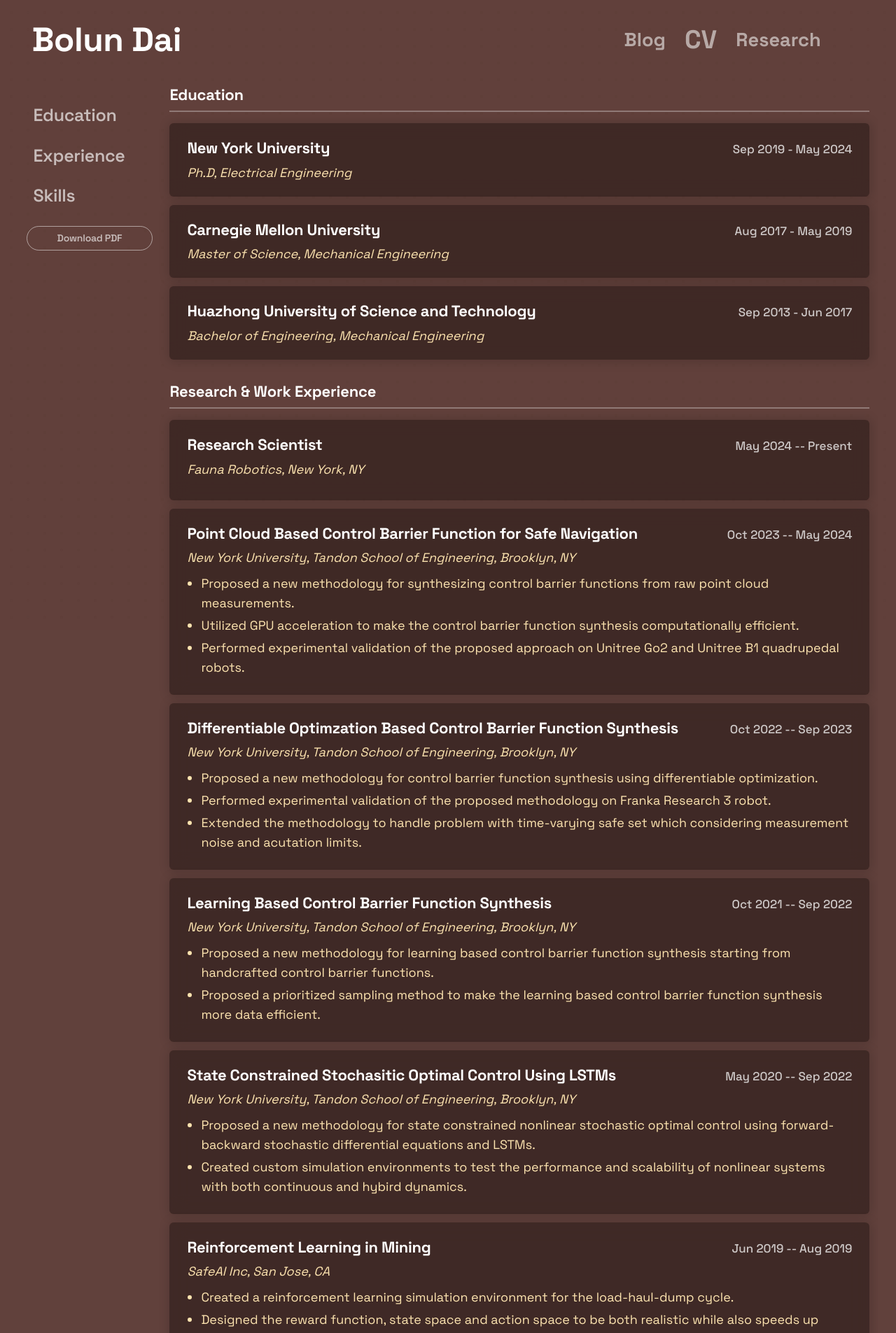
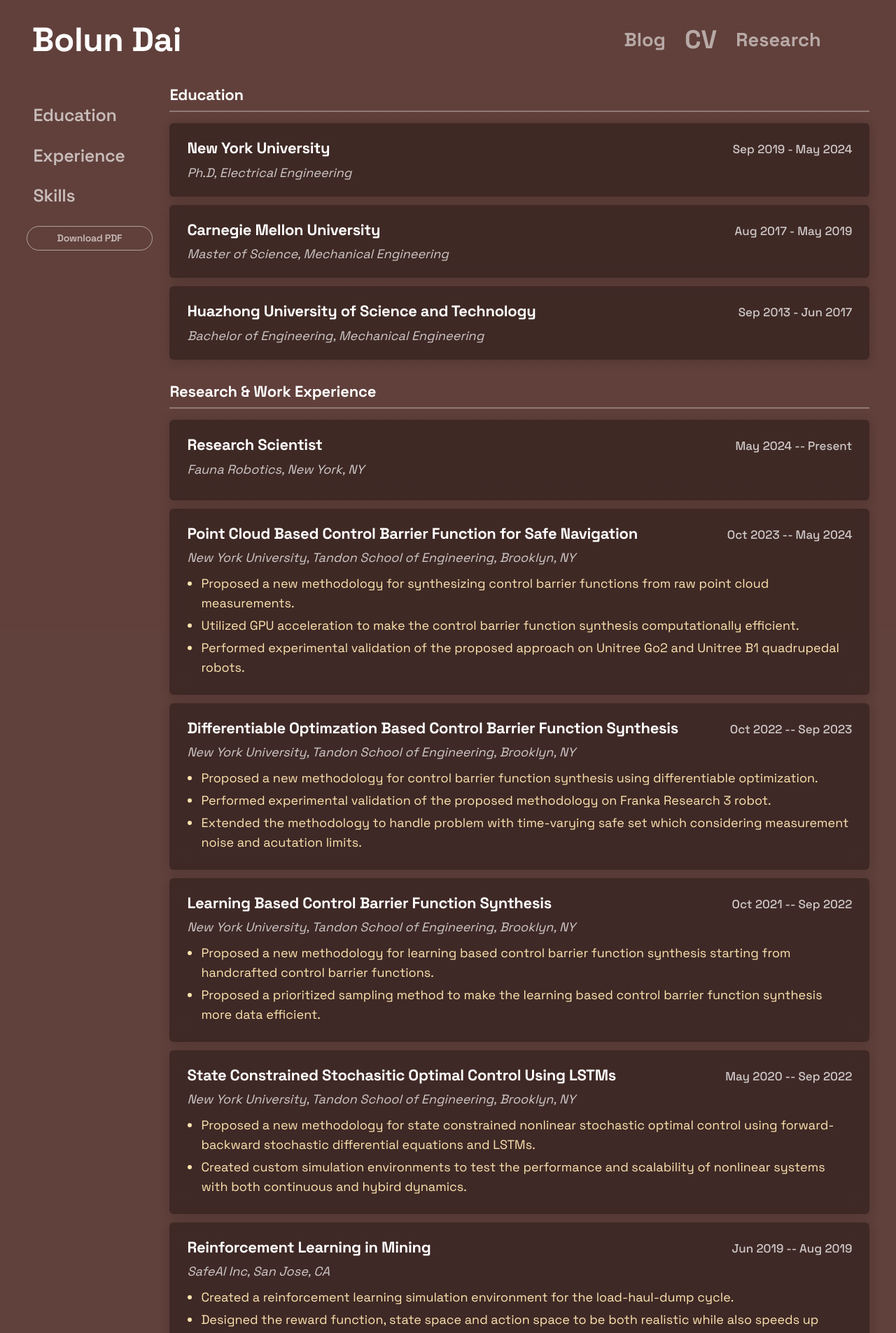
Before and after one commit to BolunDai0216/BolunDai0216.github.io, a Jekyll site: the page built from cv.html, in a window 1280 px wide. Shown: the top 1905 px of the page at 70% size. Built offline with Jekyll 4.4.1, drawn with Linux system fonts in a browser that asks for light colours.

Commit message:
updated footnote and cv

```diff
--- a/_includes/footer.html
+++ b/_includes/footer.html
@@ -1,8 +1,8 @@
 <footer id="footer">
-    <div class="container-fluid">
-        <div class="row mx-5">
+    <div class="container-fluid mx-2">
+        <div class="row">
             <p class="footer-p col-6">&copy Bolun Dai 2024</p>
-            <p class="col-6 text-end">
+            <p class="col-6 text-end pe-md-5">
                 <a href="mailto:bd1555@nyu.edu" style="padding: 0px 0px 0px 2%; text-decoration: none;">
                     <svg xmlns="http://www.w3.org/2000/svg" width="25" height="25" fill="white"
                         class="bi bi-envelope-fill" viewBox="0 0 16 16">
--- a/_sass/cv.scss
+++ b/_sass/cv.scss
@@ -121,7 +121,7 @@
 .cv-degree,
 .cv-place {
     font-family: $font-sans;
-    color: #fde4b0;
+    color: rgba(255, 255, 255, 0.75);
     font-size: 18px;
     font-style: italic;
     margin: 6px 0 0;
--- a/_sass/main.scss
+++ b/_sass/main.scss
@@ -201,6 +201,11 @@
         text-align: center !important;
         margin-bottom: 0.25rem;
     }
+    #footer .footer-p.col-6 {
+        order: 2;
+        margin-top: 0.25rem;
+        margin-bottom: 0;
+    }
     #footer .foot-icon, #footer a {
         padding: 0 0.4rem !important;
     }
```
